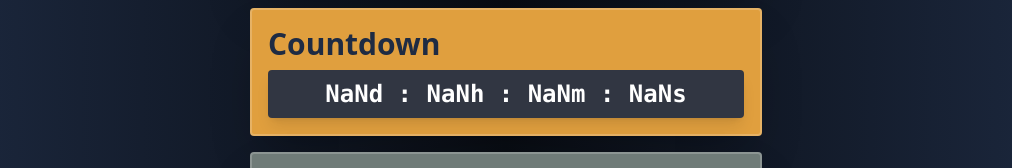
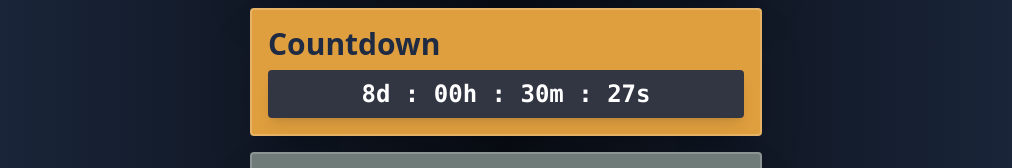
Before and after one commit to retzloff/deep-creek-disco, a SvelteKit app: page / in a window 1280 px wide. Shown: the part 468-636 px from the top of the page, without its empty margins (134-1146 px from the left). Built offline with nearby package versions, Linux system fonts and the light colour scheme.

Commit message:
:ambulance: Fix target time

```diff
--- a/src/components/CountdownTimer.svelte
+++ b/src/components/CountdownTimer.svelte
@@ -1,5 +1,5 @@
 <script>
-	let targetDate = new Date('2023-10-26T016:00:00').getTime();
+	let targetDate = new Date('2023-10-26T16:00:00').getTime();
 	let timeLeft = calculateTimeLeft();
 
 	function calculateTimeLeft() {
```
